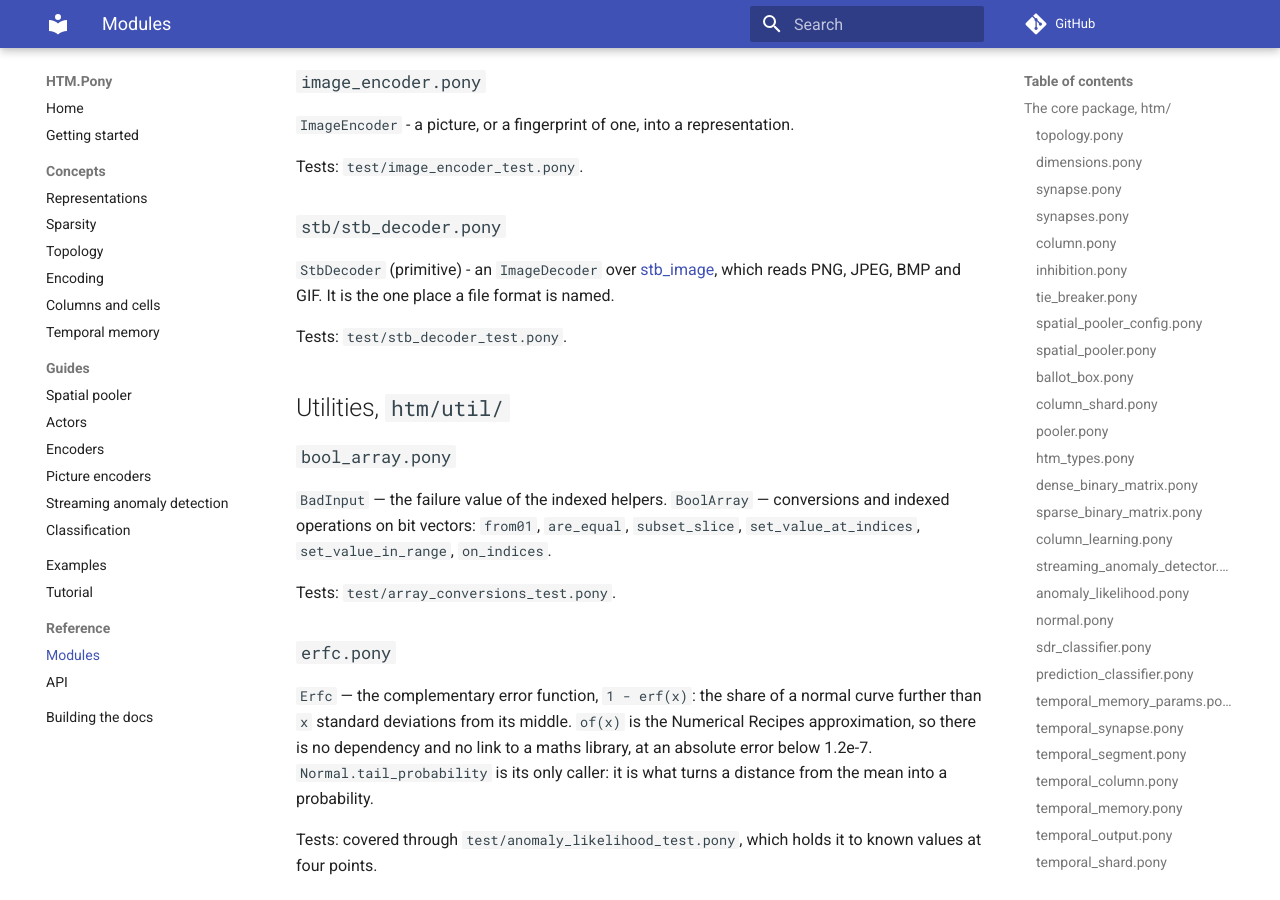
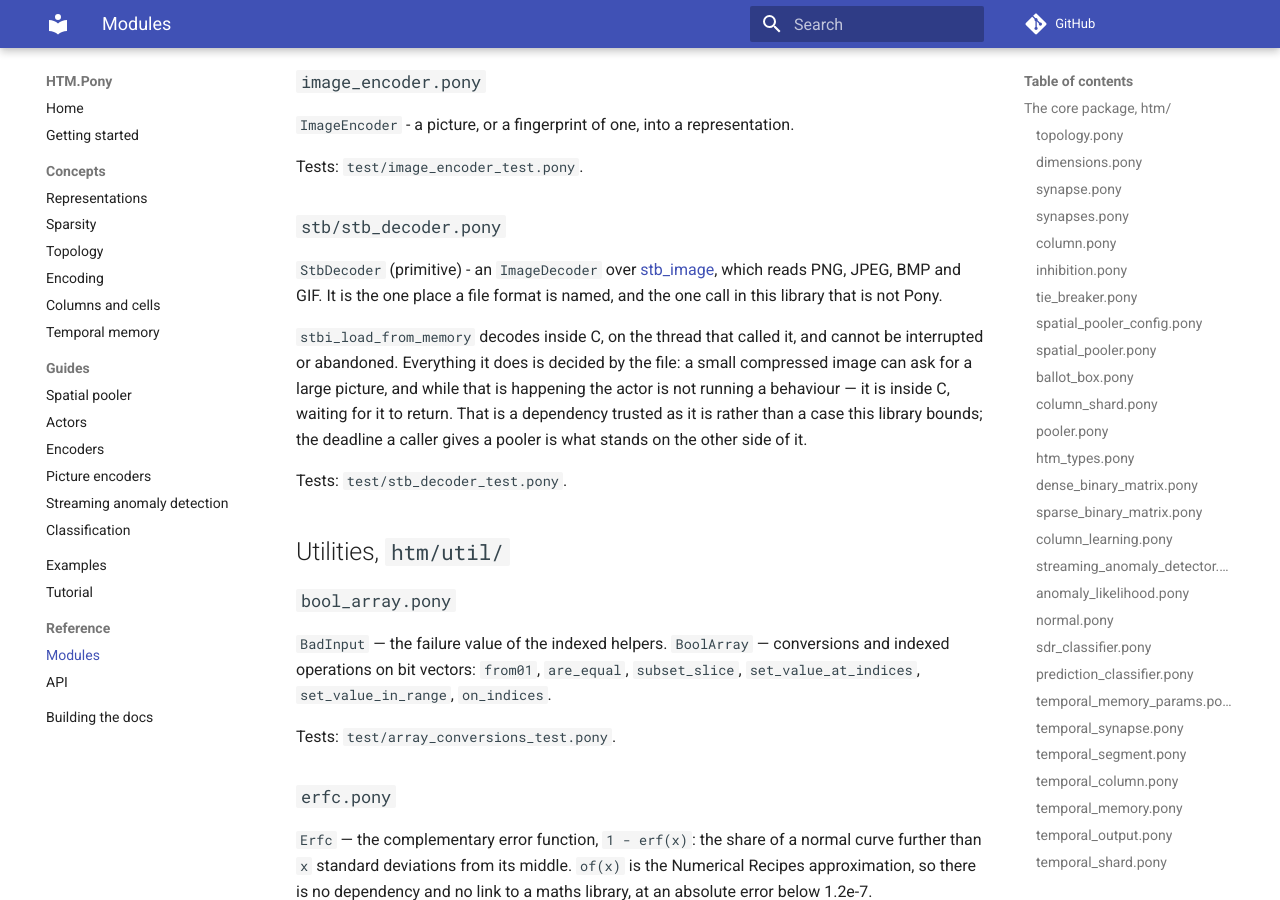
Before and after one commit to d-led/htm.pony, an MkDocs documentation site: the page built from docs/reference/modules.md, in a window 1280 px wide and 900 px high, scrolled down 15364 px. Built offline with MkDocs 1.6.1 and Material for MkDocs 9.7.7, drawn with Linux system fonts in a browser that asks for light colours; comment, search, counter and statistics services are not loaded.

Commit message:
Write down the one boundary this library cannot bound
stb_image is decoded inside C, on the thread that called it, and cannot be
interrupted; a small file can ask for a large picture and the actor is inside C
until it returns. The module reference now says that plainly, calls it a
dependency trusted as it is, and points at the caller's deadline as the only thing
on the other side of it.

```diff
--- a/docs/reference/modules.md
+++ b/docs/reference/modules.md
@@ -496,7 +496,15 @@ Tests: `test/image_encoder_test.pony`.
 ### `stb/stb_decoder.pony`
 
 `StbDecoder` (primitive) - an `ImageDecoder` over [stb_image](https://github.com/nothings/stb),
-which reads PNG, JPEG, BMP and GIF. It is the one place a file format is named.
+which reads PNG, JPEG, BMP and GIF. It is the one place a file format is named,
+and the one call in this library that is not Pony.
+
+`stbi_load_from_memory` decodes inside C, on the thread that called it, and
+cannot be interrupted or abandoned. Everything it does is decided by the file:
+a small compressed image can ask for a large picture, and while that is happening
+the actor is not running a behaviour — it is inside C, waiting for it to return.
+That is a dependency trusted as it is rather than a case this library bounds; the
+deadline a caller gives a pooler is what stands on the other side of it.
 
 Tests: `test/stb_decoder_test.pony`.
 
```
